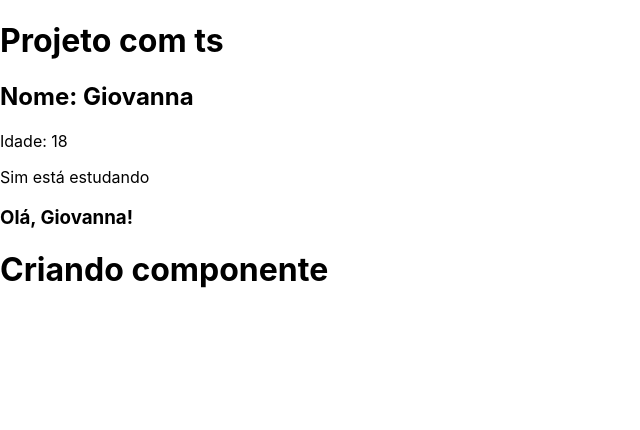
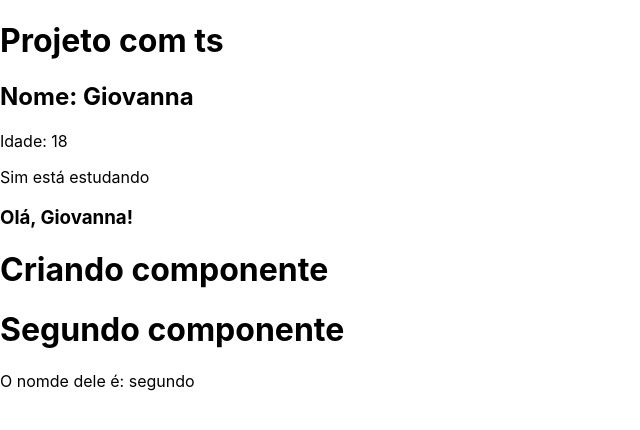
Before and after one commit to Gioomoraes/react-ts, a React (Create React App) app: page / in a window 1280 px wide. Shown: the top 430 px of the page, without its empty margins (0-640 px from the left). Built offline with nearby package versions, Linux system fonts and the light colour scheme.

Commit message:
add SecondComponent to App

```diff
--- a/src/App.tsx
+++ b/src/App.tsx
@@ -1,6 +1,8 @@
 import React from 'react';
 
 import FirstComponent from './components/FirstComponent';
+
+import SecondComponent from './components/SecondComponent';
 
 function App() {
 
@@ -19,6 +21,7 @@ function App() {
      {isStudent && <p>Sim está estudando</p>}
      <h3>{userGreeting(name)}</h3>
      <FirstComponent />
+     <SecondComponent name="segundo"/>
     </div>
   );
 }
--- a/src/components/SecondComponent.tsx
+++ b/src/components/SecondComponent.tsx
@@ -1,12 +1,14 @@
 import React from 'react'
 
 interface Props {
+    name: string
 
 }
 
 const SecondComponent = (props: Props) => {
     return (
-        <div>Segundo Componente</div>
+        <div><h1>Segundo componente</h1>
+        <p>O nomde dele é: {props.name}</p></div>
     )
 }
 
```
